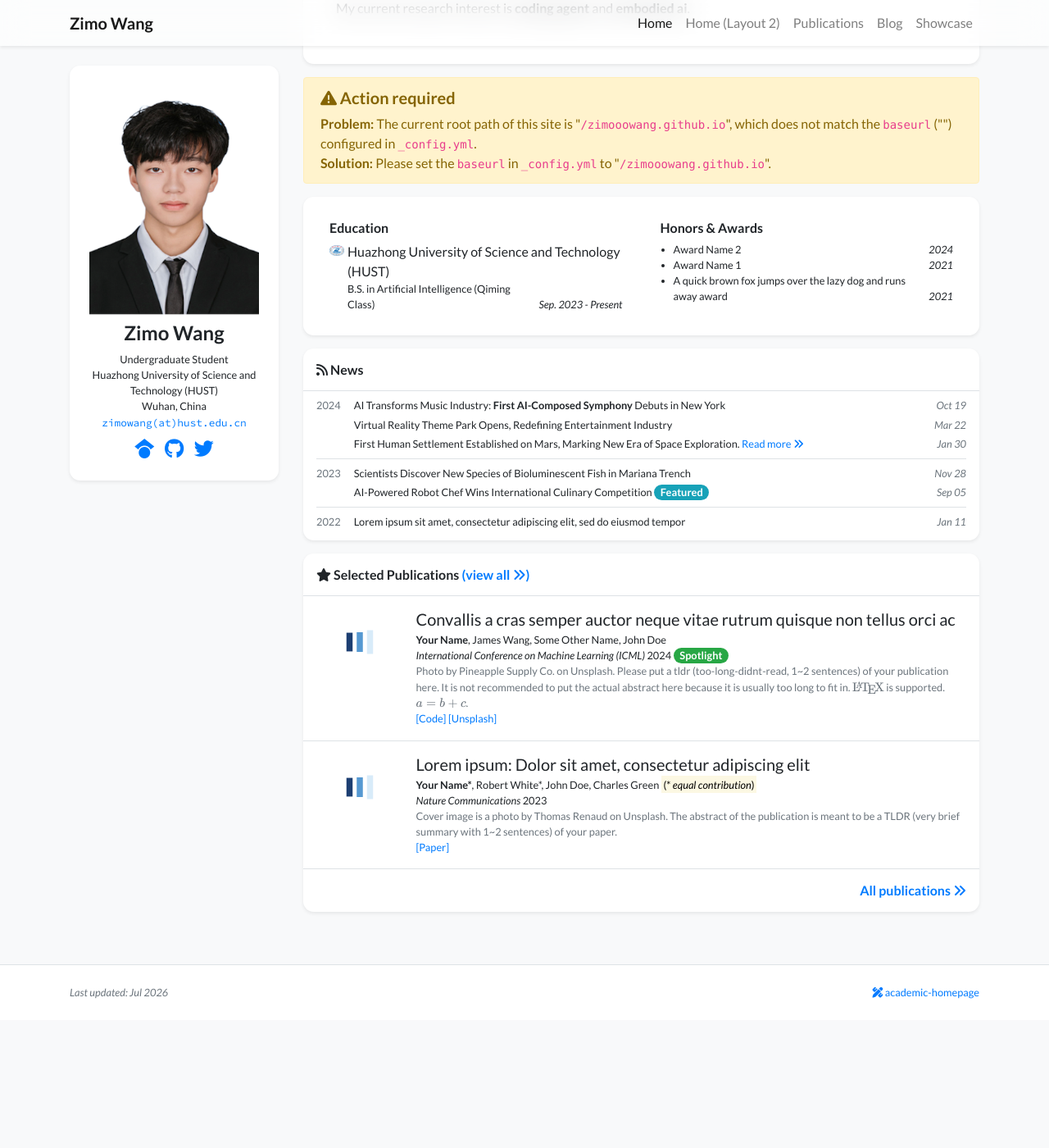
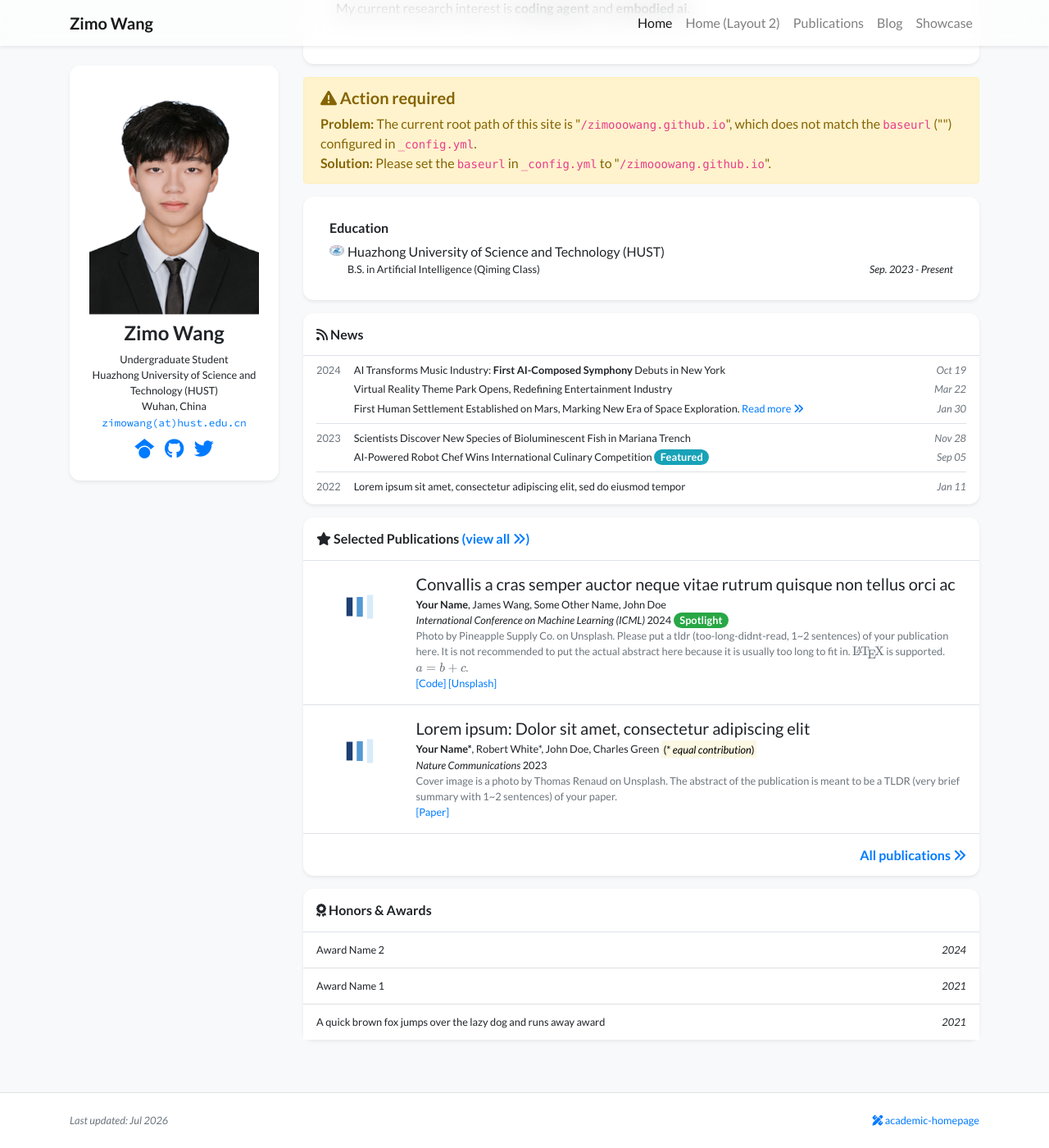
Before and after one commit to zimooowang/zimooowang.github.io, a Jekyll site: the page built from index.html, in a window 1280 px wide and 1400 px high, scrolled down 308 px. Shown: the whole window at 82% size. Built offline with Jekyll 4.4.1, drawn with Linux system fonts in a browser that asks for light colours; nearby versions of some CDN libraries; a style sheet for code colours, icons or effects is not loaded; before the commit the page ends 1552 px from its top, so only the background shows below that.

Commit message:
Separate education and awards sections

```diff
--- /dev/null
+++ b/_includes/widgets/awards_card.html
@@ -0,0 +1,11 @@
+<div class="my-3 p-0 bg-white shadow-sm rounded-xl">
+    <h6 class="border-bottom border-gray p-3 mb-0"><i class="fas fa-award"></i> Honors &amp; Awards</h6>
+    <ul class="list-group list-group-flush small">
+        {% for item in site.data.profile.awards %}
+        <li class="list-group-item px-3 d-flex">
+            <span>{{ item.name }}</span>
+            <em class="ml-auto mt-auto no-break">{{ item.date }}</em>
+        </li>
+        {% endfor %}
+    </ul>
+</div>
--- a/_includes/widgets/experience_card.html
+++ b/_includes/widgets/experience_card.html
@@ -2,9 +2,9 @@
     <div class="col">
         <div class="card border-0 shadow-sm bg-white">
             <div class="card-body p-4">
-                <div class="row" data-masonry='{"percentPosition": true }'>
                 {% if site.data.profile.education %}
-                    <div class="col-lg-6">
+                    <div class="row">
+                        <div class="col-lg-12">
                             <div class="mx-2 my-1">
                                 <h6>Education</h6>
                                 <ul class="list-unstyled mb-1">
@@ -24,50 +24,8 @@
                                 </ul>
                             </div>
                         </div>
-                    {% endif %}
-
-                    {% if site.data.profile.experience %}
-                    <div class="col-lg-6">
-                        <div class="mx-2 my-1">
-                            <h6>Experience</h6>
-                            <ul class="list-unstyled mb-1">
-                                {% for item in site.data.profile.experience %}
-                                <li class="media mb-1">
-                                    <img src="{{ item.logo | relative_url }}" alt="{{ item.name }}" style="width: 18px;" class="mr-1 mt-1">
-                                    <div class="media-body">
-                                        <div>{{ item.name }}</div>
-                                        <div class="small">{{ item.dept }}</div>
-                                        <div class="small d-flex">
-                                            <div>{{ item.position }}</div>
-                                            <div class="mt-auto ml-auto no-break"><em>{{ item.date }}</em></div>
-                                        </div>
-                                    </div>
-                                </li>
-                                {% endfor %}
-                            </ul>
-                        </div>
                     </div>
                     {% endif %}
-
-                    {% if site.data.profile.awards %}
-                    <div class="col-lg-6">
-                        <div class="mx-2 my-1">
-                            <h6>Honors & Awards</h6>
-                            <ul class="list small pl-3 mb-1">
-                                {% for item in site.data.profile.awards %}
-                                <li>
-                                    <div class="d-flex">
-                                        <div>{{ item.name }}</div>
-                                        <div class="ml-auto mt-auto no-break"><em>{{ item.date }}</em></div>
-                                    </div>
-                                </li>
-                                {% endfor %}
-                            </ul>
-                        </div>
-                    </div>
-                    {% endif %}
-
-                </div>
 
             </div>
         </div>
--- a/index.html
+++ b/index.html
@@ -35,5 +35,9 @@ navbar_title: Home
         title='<i class="fas fa-star"></i> Selected Publications'
         %}
         {% endif %}
+
+        {% if site.data.profile.awards %}
+            {% include widgets/awards_card.html %}
+        {% endif %}
     </div>
 </div>
```
Lines whose indentation alone changed are shown as unchanged.
